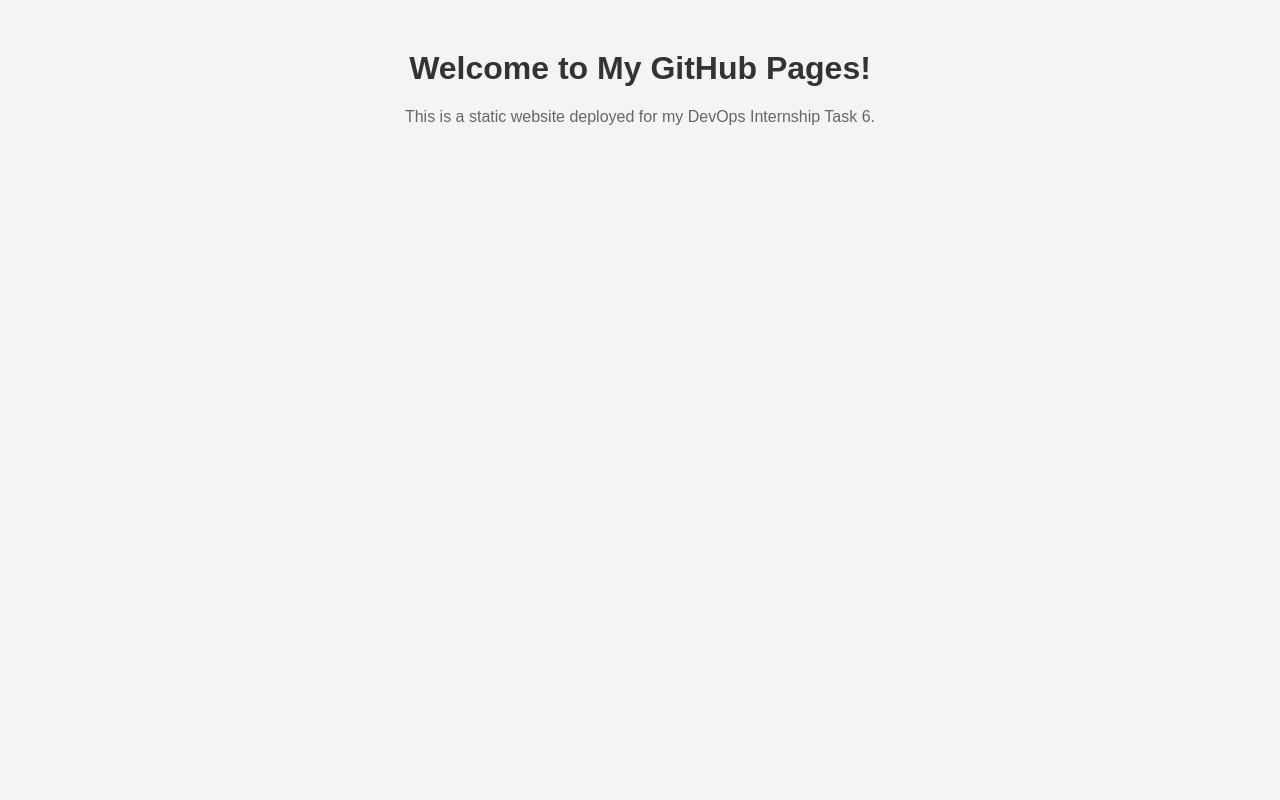
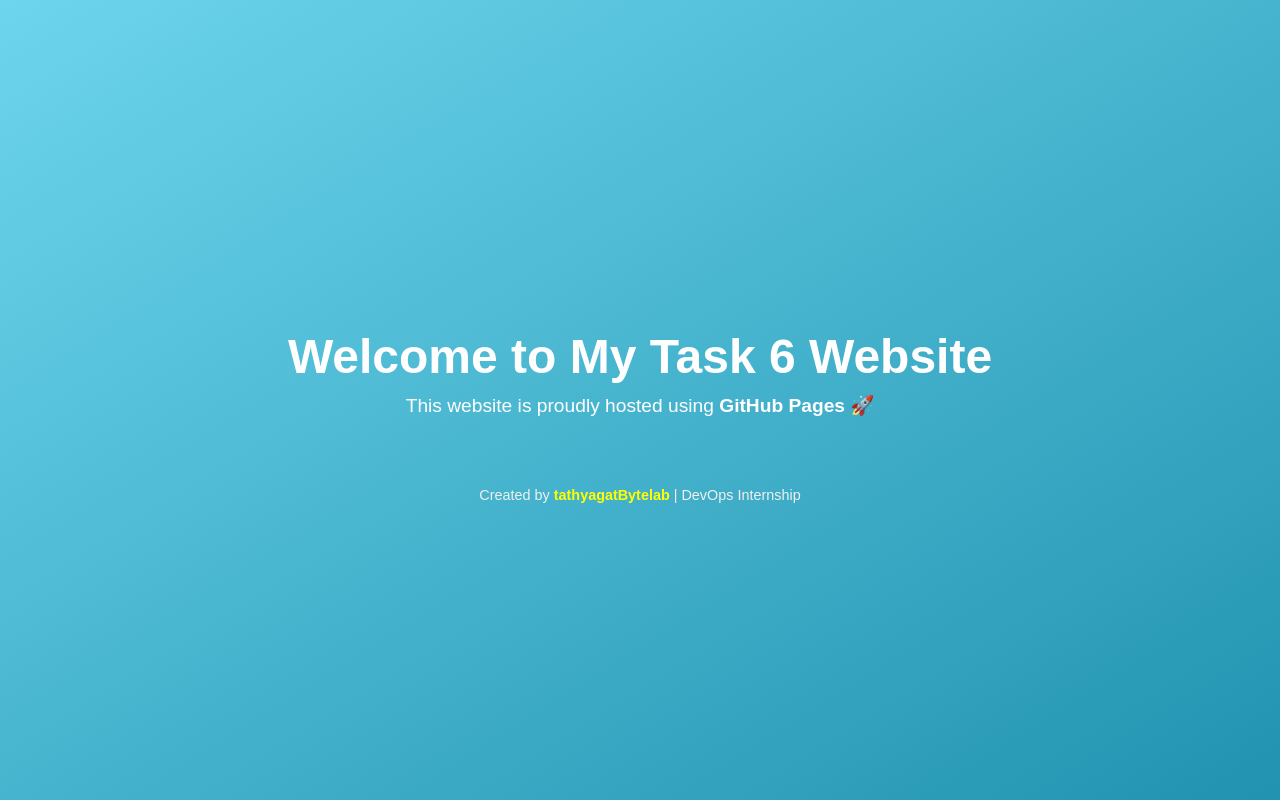
Before and after one commit to tathyagatBytelab/task6-github-pages, a plain HTML site: page index.html in a window 1280 px wide. Drawn offline with Linux system fonts and the light colour scheme.

Commit message:
Updated index.html with styled version

```diff
--- a/index.html
+++ b/index.html
@@ -1,21 +1,50 @@
 <!DOCTYPE html>
-<html>
+<html lang="en">
 <head>
     <meta charset="UTF-8">
-  <title>My GitHub Pages Site</title>
+    <meta name="viewport" content="width=device-width, initial-scale=1.0">
+    <title>Task 6 - GitHub Pages</title>
     <style>
         body {
             font-family: Arial, sans-serif;
-      background: #f4f4f4;
             text-align: center;
+            margin: 0;
+            padding: 0;
+            background: linear-gradient(to bottom right, #6dd5ed, #2193b0);
+            color: white;
+            min-height: 100vh;
+            display: flex;
+            flex-direction: column;
+            justify-content: center;
+        }
+        h1 {
+            font-size: 3em;
+            margin-bottom: 10px;
+        }
+        p {
+            font-size: 1.2em;
+            margin-top: 0;
+        }
+        footer {
             margin-top: 50px;
+            font-size: 0.9em;
+            color: #f0f0f0;
         }
-    h1 { color: #333; }
-    p { color: #666; }
+        a {
+            color: yellow;
+            text-decoration: none;
+            font-weight: bold;
+        }
+        a:hover {
+            text-decoration: underline;
+        }
     </style>
 </head>
 <body>
-  <h1>Welcome to My GitHub Pages!</h1>
-  <p>This is a static website deployed for my DevOps Internship Task 6.</p>
+    <h1>Welcome to My Task 6 Website</h1>
+    <p>This website is proudly hosted using <strong>GitHub Pages</strong> 🚀</p>
+    <footer>
+        Created by <a href="https://github.com/tathyagatBytelab" target="_blank">tathyagatBytelab</a> | DevOps Internship
+    </footer>
 </body>
 </html>
```
Lines whose indentation alone changed are shown as unchanged.
